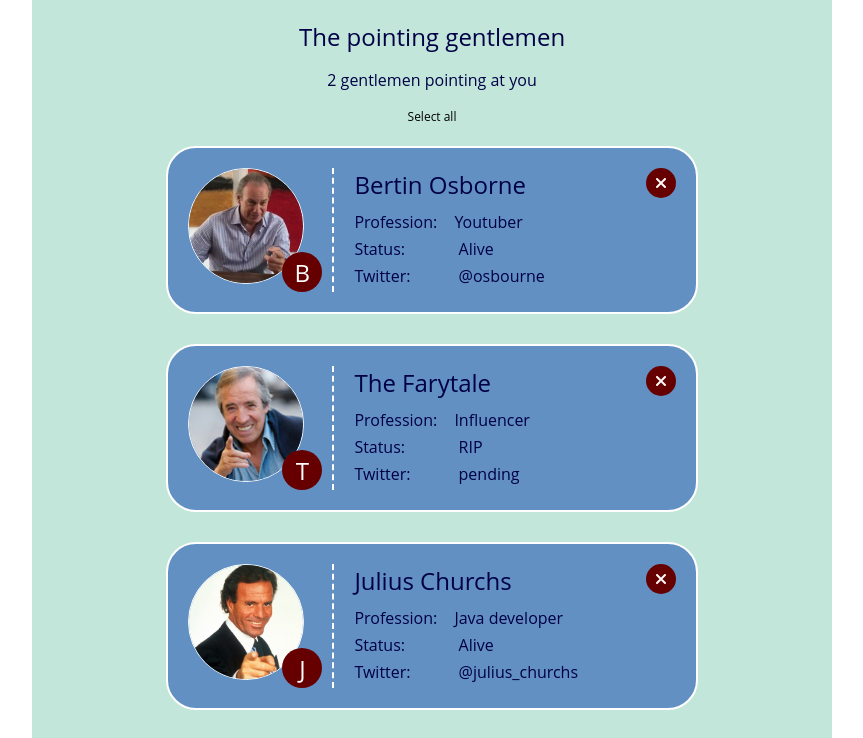
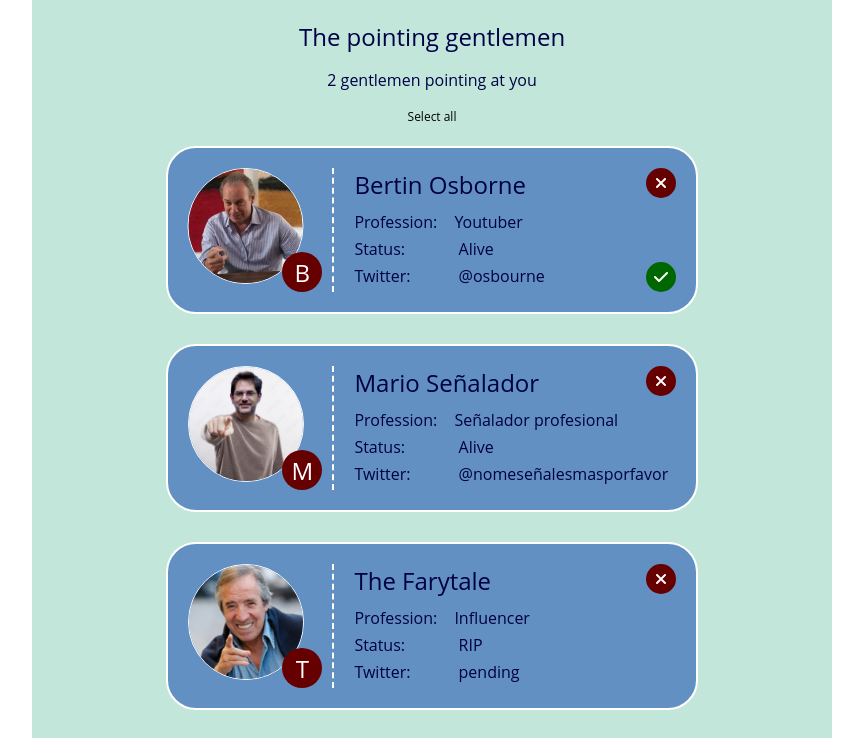
Before and after one commit to DavidPegueroles/202201-W04CH01-david-pegueroles, a React (Create React App) app: page / in a window 1280 px wide. Shown: the top 738 px of the page, without its empty margins (208-1071 px from the left). Built offline with nearby package versions, Linux system fonts and the light colour scheme.

Commit message:
Added minor secret changes

```diff
--- a/public/index.html
+++ b/public/index.html
@@ -28,7 +28,7 @@
       work correctly both with client-side routing and a non-root public URL.
       Learn how to configure a non-root public URL by running `npm run build`.
     -->
-    <title>(not much) Gentleman pointing at you</title>
+    <title>Gentleman pointing at you</title>
   </head>
   <body>
     <noscript>You need to enable JavaScript to run this app.</noscript>
--- a/src/Components/Gentleman/Gentleman.js
+++ b/src/Components/Gentleman/Gentleman.js
@@ -1,6 +1,9 @@
 const Gentleman = ({ gentleman, onClick }) => {
   return (
-    <li className="gentleman" onClick={onClick}>
+    <li
+      className={gentleman.selected ? "gentleman selected" : "gentleman"}
+      onClick={onClick}
+    >
       <div className="gentleman__avatar-container">
         <img
           className="gentleman__avatar"
--- a/src/gentlemen.js
+++ b/src/gentlemen.js
@@ -10,17 +10,28 @@ const gentlemen = [
     selected: true,
   },
   {
+    id: 2,
+    name: "Mario Señalador",
+    status: "Alive",
+    profession: "Señalador profesional",
+    twitter: "@nomeseñalesmasporfavor",
+    picture: "marioapuntandoconeldedo.png",
+    alternativeText: "Mario señalador señalando más que nunca",
+    selected: false,
+  },
+
+  {
     name: "The Farytale",
     status: "RIP",
     profession: "Influencer",
     twitter: "pending",
     picture: "fary.jpg",
     alternativeText: "The Fary pointing at you",
-    id: 2,
+    id: 3,
     selected: false,
   },
   {
-    id: 3,
+    id: 4,
     name: "Julius Churchs",
     status: "Alive",
     profession: "Java developer",
```
Also changed, not shown: public/img/marioapuntandoconeldedo.png (added).
